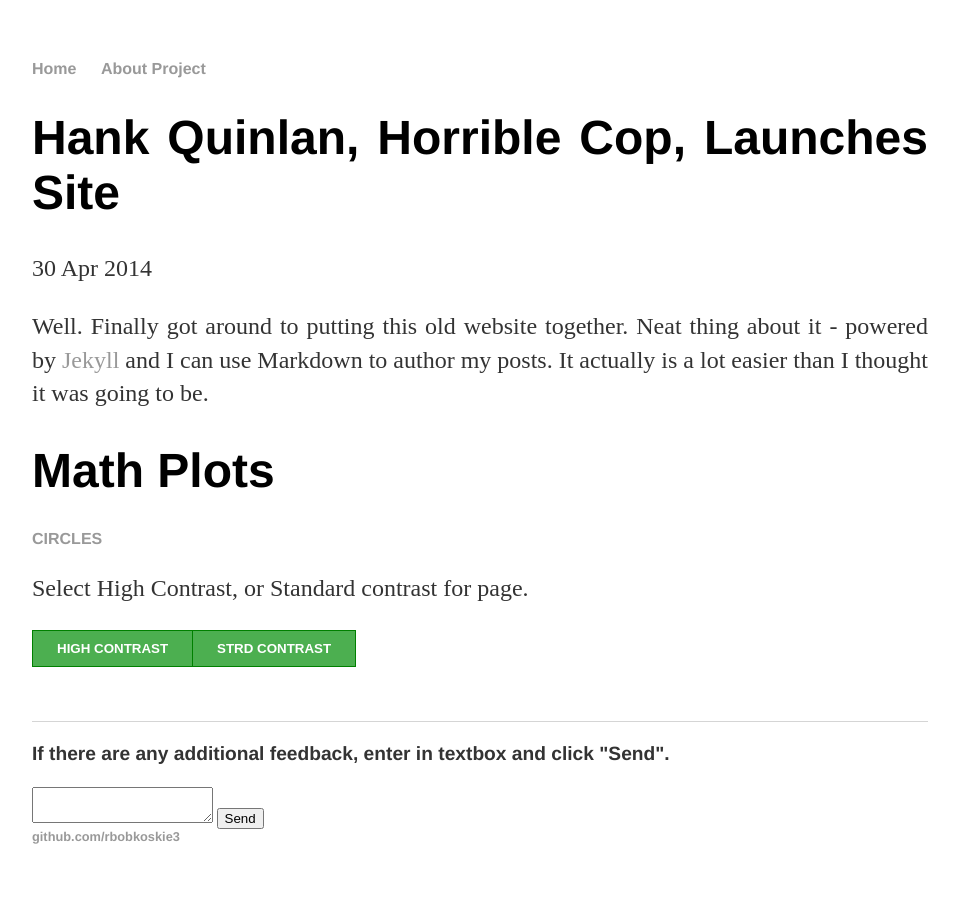
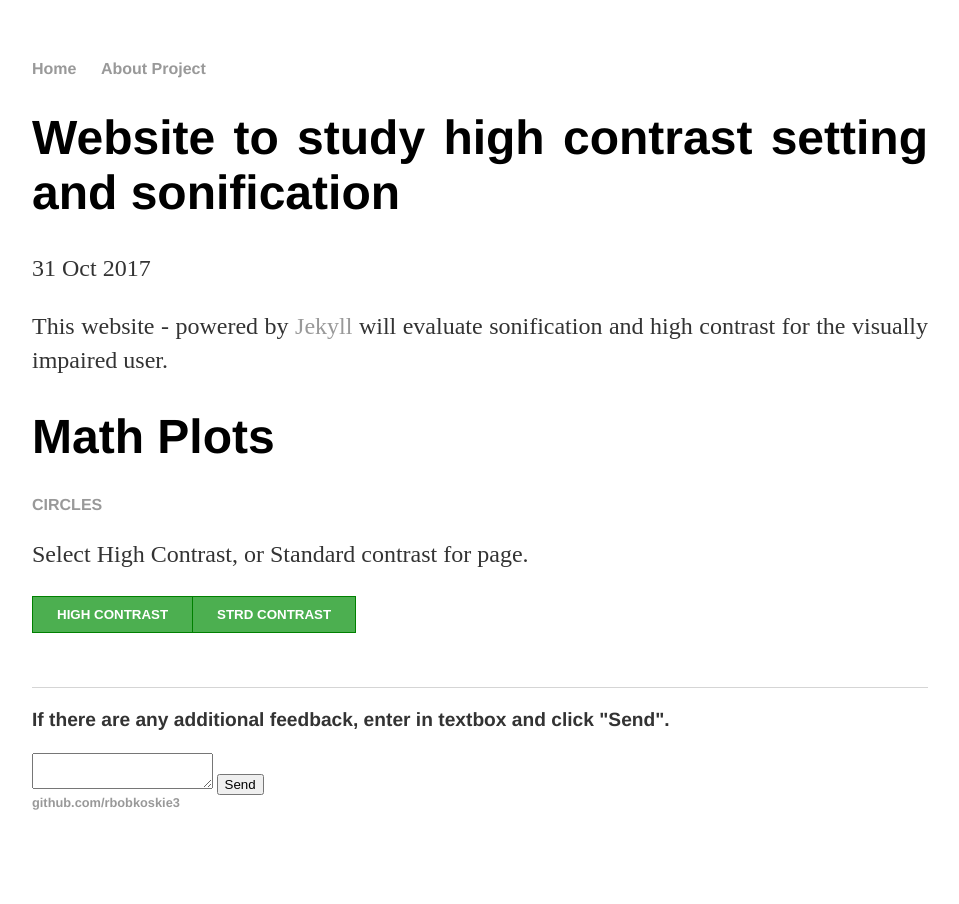
Before and after one commit to rbobkoskie3/rbobkoskie3.github.io, a Jekyll site: the page built from _posts/2014-04-30-hank-quinlan-site-launched.md, in a window 1280 px wide. Shown: the whole page, without its empty margins (160-1119 px from the left). Built offline with Jekyll 4.4.1, drawn with Linux system fonts in a browser that asks for light colours.

Commit message:
Update 2014-04-30-hank-quinlan-site-launched.md

```diff
--- a/_posts/2014-04-30-hank-quinlan-site-launched.md
+++ b/_posts/2014-04-30-hank-quinlan-site-launched.md
@@ -1,7 +1,7 @@
 ---
 layout: post
-title: "Hank Quinlan, Horrible Cop, Launches Site"
-date: 2014-04-30
+title: "Website to study high contrast setting and sonification"
+date: 2017-10-31
 ---
 
-Well. Finally got around to putting this old website together. Neat thing about it - powered by [Jekyll](http://jekyllrb.com) and I can use Markdown to author my posts. It actually is a lot easier than I thought it was going to be.
+This website - powered by [Jekyll](http://jekyllrb.com) will evaluate sonification and high contrast for the visually impaired user.
```
